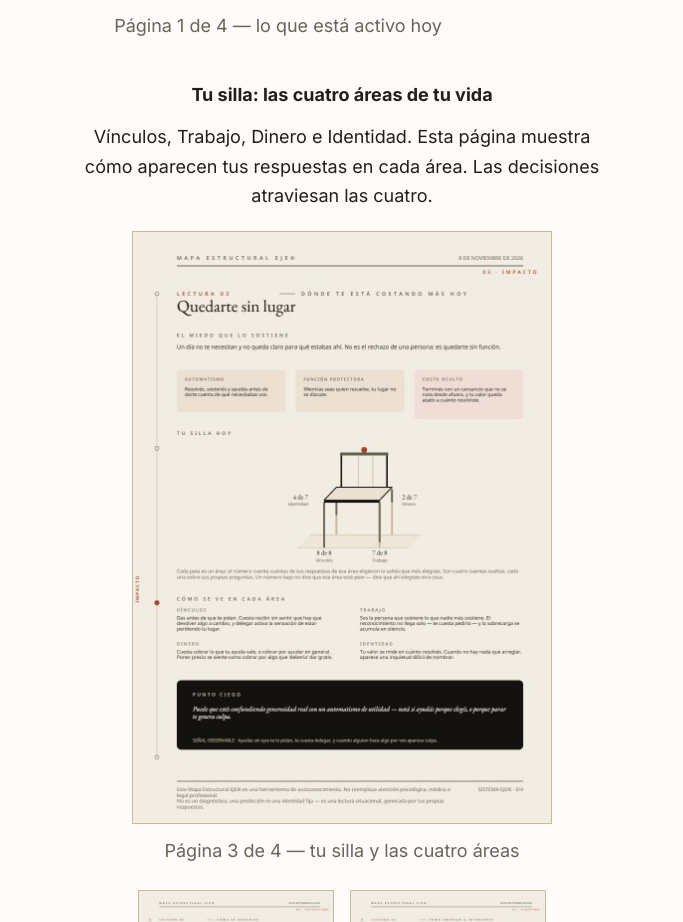
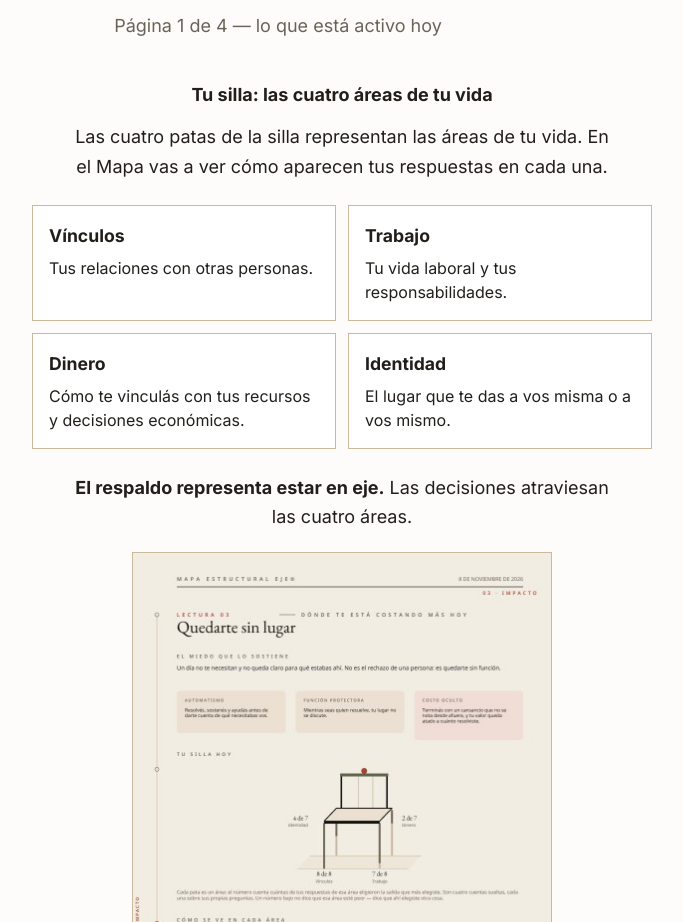
Before and after one commit to smirgonzalez-ops/sol-mir-web, a Next.js app: page /test in a window 1280 px wide. Shown: the part 3940-4862 px from the top of the page, without its empty margins (298-981 px from the left). Built offline with nearby package versions, Linux system fonts and the light colour scheme.

Commit message:
Hacer legibles los textos de la silla en el Test (#5)
* Explicar las áreas de la silla con texto legible

* Asegurar legibilidad de las cuatro áreas en móvil

```diff
--- a/app/globals.css
+++ b/app/globals.css
@@ -919,6 +919,41 @@ footer .muted,
   border: 1px solid var(--light-grey);
 }
 
+.mapa-silla-areas {
+  display: grid;
+  grid-template-columns: repeat(2, minmax(0, 1fr));
+  gap: 0.75rem;
+  padding: 0;
+  margin: 1.5rem auto;
+  list-style: none;
+  text-align: left;
+}
+
+.mapa-silla-areas li {
+  padding: 1rem;
+  border: 1px solid var(--light-grey);
+  background: #fff;
+}
+
+.mapa-silla-areas strong,
+.mapa-silla-areas span {
+  display: block;
+}
+
+.mapa-silla-areas strong {
+  font-size: 1.1rem;
+  margin-bottom: 0.35rem;
+}
+
+.mapa-silla-areas span {
+  font-size: 1rem;
+  line-height: 1.5;
+}
+
+@media (max-width: 540px) {
+  .mapa-silla-areas { grid-template-columns: 1fr; }
+}
+
 .mapa-tiras-dos {
   grid-template-columns: repeat(2, minmax(0, 196px));
   justify-content: center;
--- a/app/test/page.js
+++ b/app/test/page.js
@@ -291,7 +291,14 @@ export default function Test() {
 
           <div className="mapa-silla-destacada">
             <h4>Tu silla: las cuatro áreas de tu vida</h4>
-            <p>Vínculos, Trabajo, Dinero e Identidad. Esta página muestra cómo aparecen tus respuestas en cada área. Las decisiones atraviesan las cuatro.</p>
+            <p>Las cuatro patas de la silla representan las áreas de tu vida. En el Mapa vas a ver cómo aparecen tus respuestas en cada una.</p>
+            <ul className="mapa-silla-areas" aria-label="Las cuatro áreas de la silla EJE">
+              <li><strong>Vínculos</strong><span>Tus relaciones con otras personas.</span></li>
+              <li><strong>Trabajo</strong><span>Tu vida laboral y tus responsabilidades.</span></li>
+              <li><strong>Dinero</strong><span>Cómo te vinculás con tus recursos y decisiones económicas.</span></li>
+              <li><strong>Identidad</strong><span>El lugar que te das a vos misma o a vos mismo.</span></li>
+            </ul>
+            <p><strong>El respaldo representa estar en eje.</strong> Las decisiones atraviesan las cuatro áreas.</p>
             <a href="/mapa-3.jpg" target="_blank" rel="noopener noreferrer" aria-label="Abrir la página de la silla en tamaño completo">
               <Image src="/mapa-3.jpg" width={420} height={594} sizes="(max-width: 700px) 92vw, 420px" alt="Página 3 del Mapa Estructural EJE®: una silla con cuatro patas que representan Vínculos, Trabajo, Dinero e Identidad." />
             </a>
```
